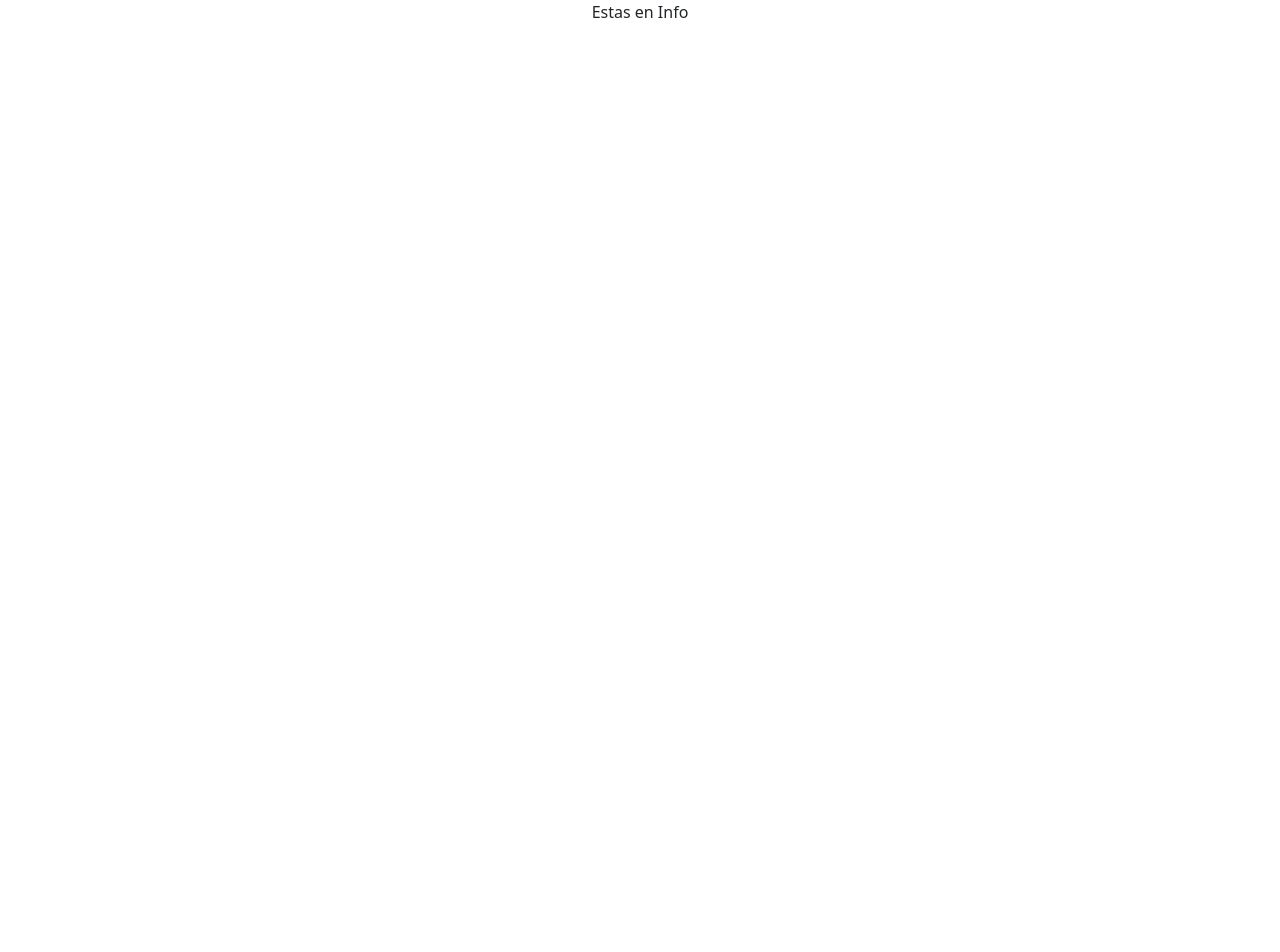
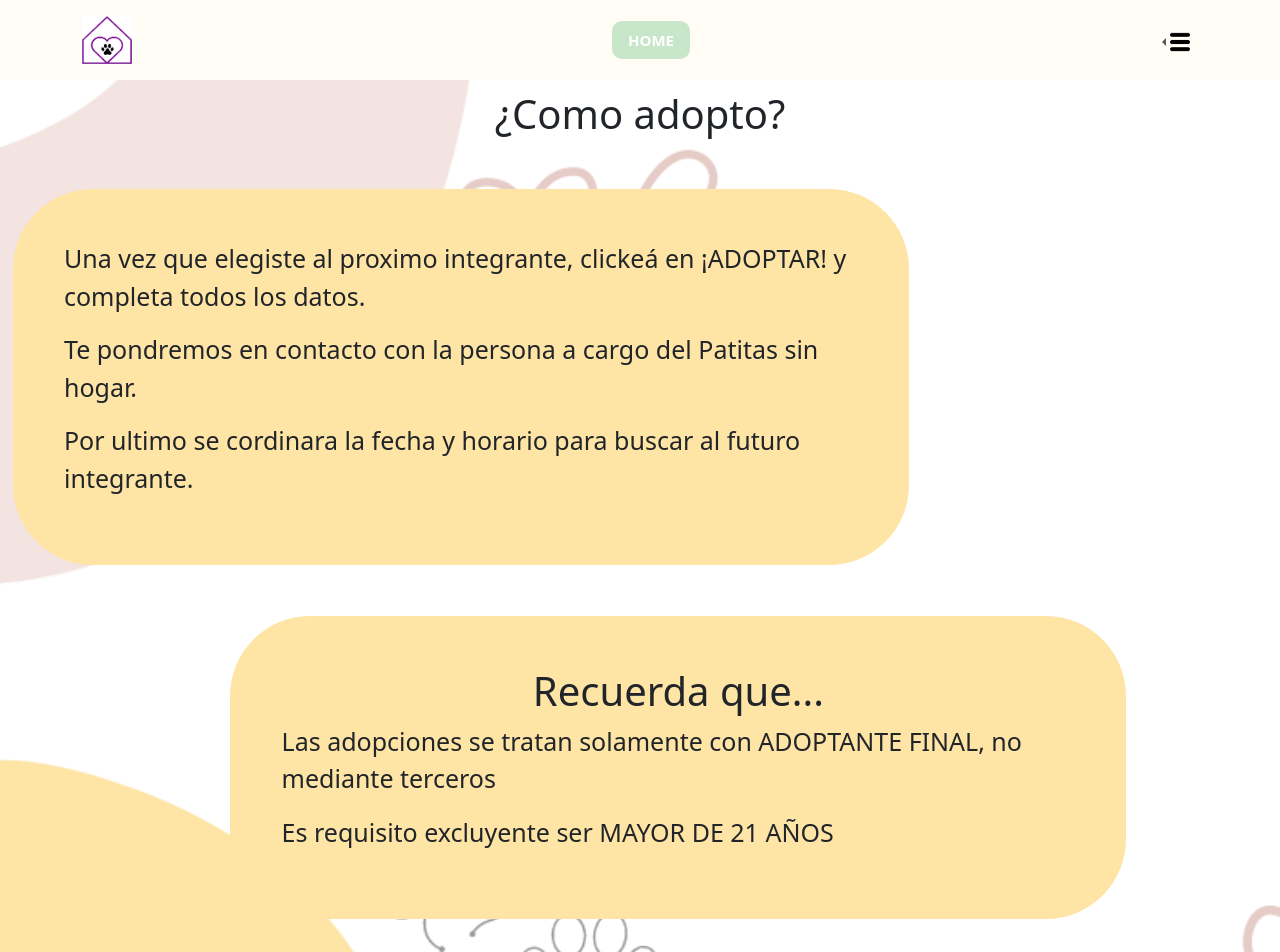
Before and after one commit to RieraAndres/Henry_PF, a React (Create React App) app in the folder Client/: page /info in a window 1280 px wide. Shown: the top 952 px of the page. Before the commit the page ends 800 px from the top, so only its background shows below. Built offline with nearby package versions, Linux system fonts and the light colour scheme.

Commit message:
Vista de Infomacion

```diff
--- a/Client/src/Views/Info/Info.jsx
+++ b/Client/src/Views/Info/Info.jsx
@@ -1,8 +1,26 @@
+import Footer from '../../Components/Footer/Footer';
+import NavBar from '../../Components/NavBar/NavBar'
+import styles from '../Info/Info.module.css'
 function Info () {
     return(
-        <div>
-            <p>Estas en Info</p>
+        <div className={styles.Container}>
+            <NavBar/>
+            <div className={styles.body}>
+                <h1>¿Como adopto?</h1>
+                <div className={styles.pasos}>
+                    <p>Una vez que elegiste al proximo integrante, clickeá en ¡ADOPTAR!  y completa todos los datos.</p>
+                    <p>Te pondremos en contacto con la persona a cargo del Patitas sin hogar.</p>
+                    <p>Por ultimo se cordinara la fecha y horario para buscar al futuro integrante.</p>
+                </div>
+                <div className={styles.criterios}>
+                    <h1>Recuerda que...</h1>
+                    <p>Las adopciones se tratan solamente con ADOPTANTE FINAL, no mediante terceros</p>
+                    <p>Es requisito excluyente ser MAYOR DE 21 AÑOS</p>
+                </div>
+            </div>
+            <Footer/>
         </div>
+
     )
 }
 export default Info;
--- /dev/null
+++ b/Client/src/Views/Info/Info.module.css
@@ -0,0 +1,34 @@
+.Container{
+        background: url('../../Assets/Backgrounds/BackgroundInicio.png');
+        background-repeat: no-repeat;
+        background-size: cover;
+}
+.body{
+    padding-top: 90px;
+}
+
+.pasos{
+    margin-left: 1%;
+    margin-top: 4%;
+    padding: 4%;
+    font-size: 25px;
+    text-align: left;
+    background-color: #FEE4A5;
+    width: 70%;
+    border-radius: 80px;
+}
+
+.criterios{
+    background-color: #FEE4A5;
+    width: 70%;
+    padding: 4%;
+    border-radius: 80px;
+    margin-top: 4%;
+    margin-left: 18%;
+    text-align: left;
+    font-size: 25px;
+}
+
+.criterios h1{
+    text-align: center;
+}
```
